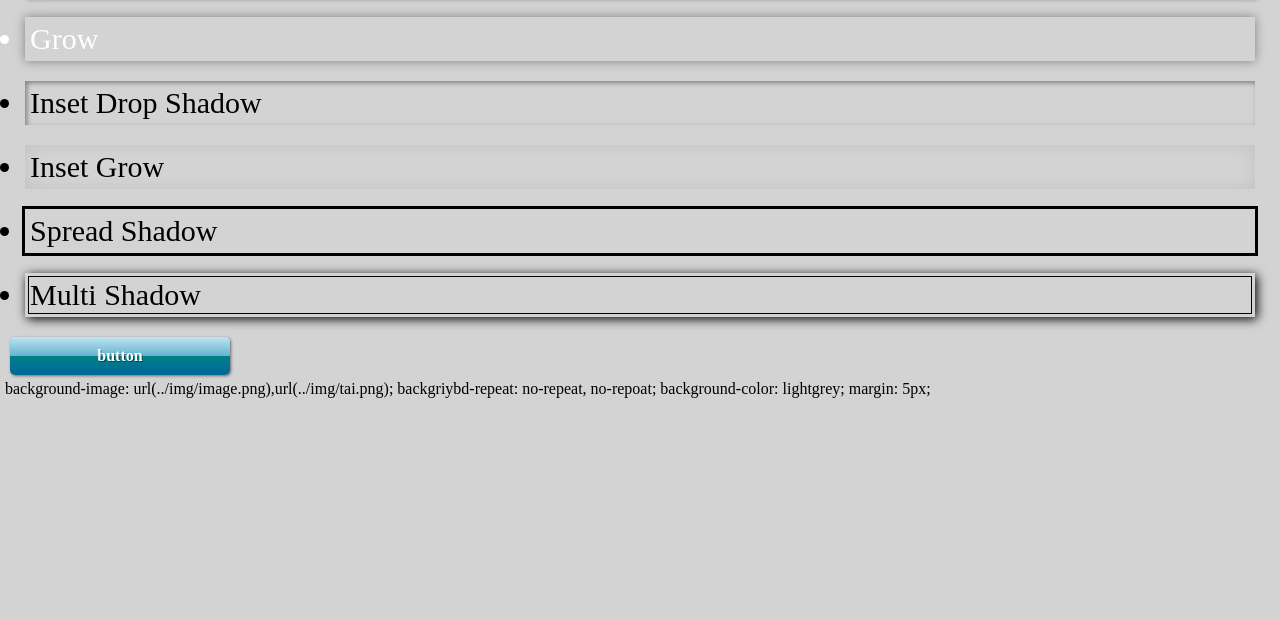
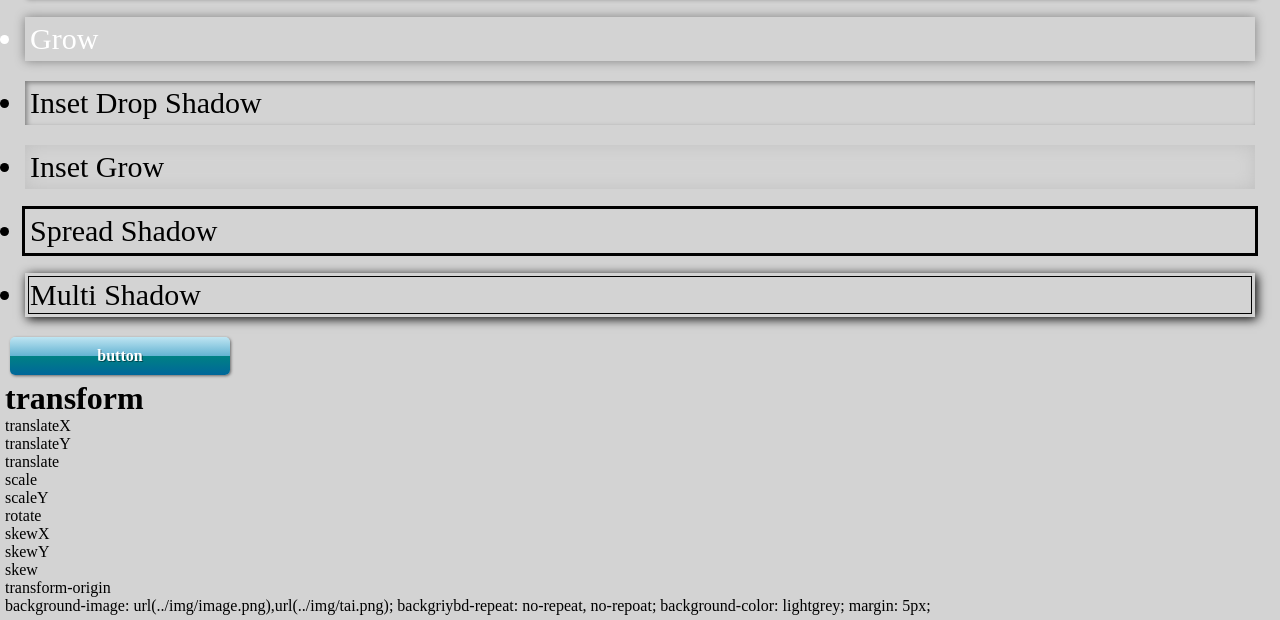
Before and after one commit to miraishinohara/2016web1-9, a plain HTML site: page index.html in a window 1280 px wide. Shown: the part 350-970 px from the top of the page. Before the commit the page ends 800 px from the top, so only its background shows below. Drawn offline with Linux system fonts and the light colour scheme.

Commit message:
Update index.html

```diff
--- a/index.html
+++ b/index.html
@@ -28,6 +28,20 @@
 
     <li class="button">button</li>
 
+    <h1>transform</h1>
+    <ul>
+      <li class="transform translateX">translateX</li>
+      <li class="transform translateY">translateY</li>
+      <li class="transform translate">translate</li>
+      <li class="transform scale">scale</li>
+      <li class="transform scaleY">scaleY</li>
+      <li class="transform rotate">rotate</li>
+      <li class="transform skewX">skewX</li>
+      <li class="transform skewY">skewY</li>
+      <li class="transform skew">skew</li>
+      <li class="transform transform-origin">transform-origin</li>
+    </ul>
+
     background-image: url(../img/image.png),url(../img/tai.png);
     backgriybd-repeat: no-repeat, no-repoat;
     background-color: lightgrey;
```
